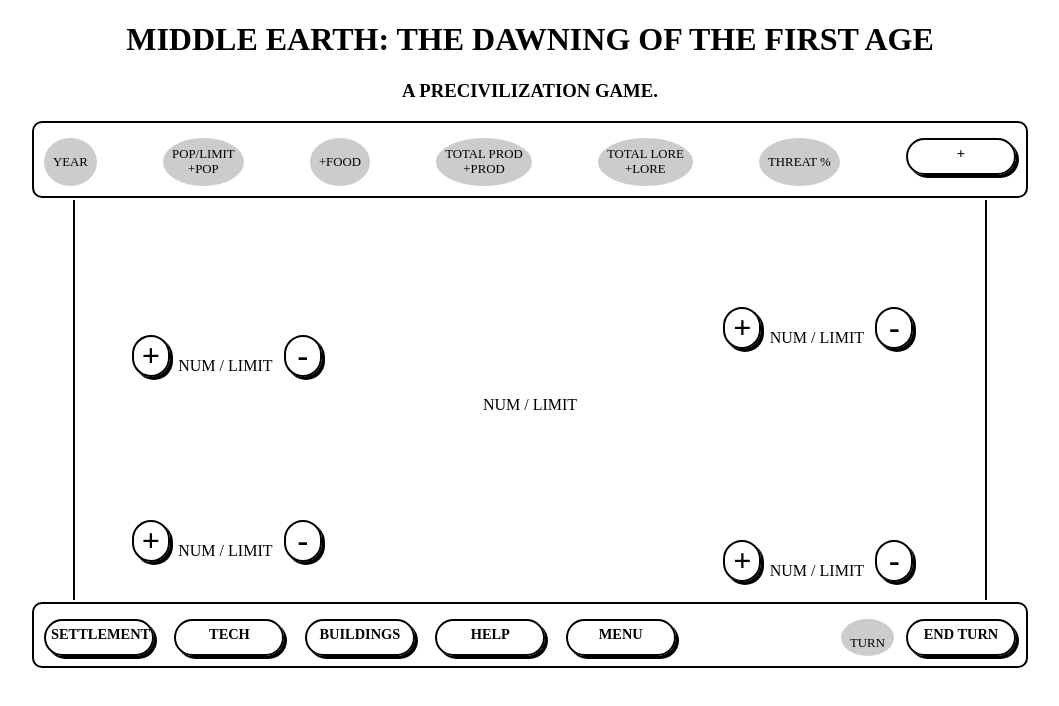
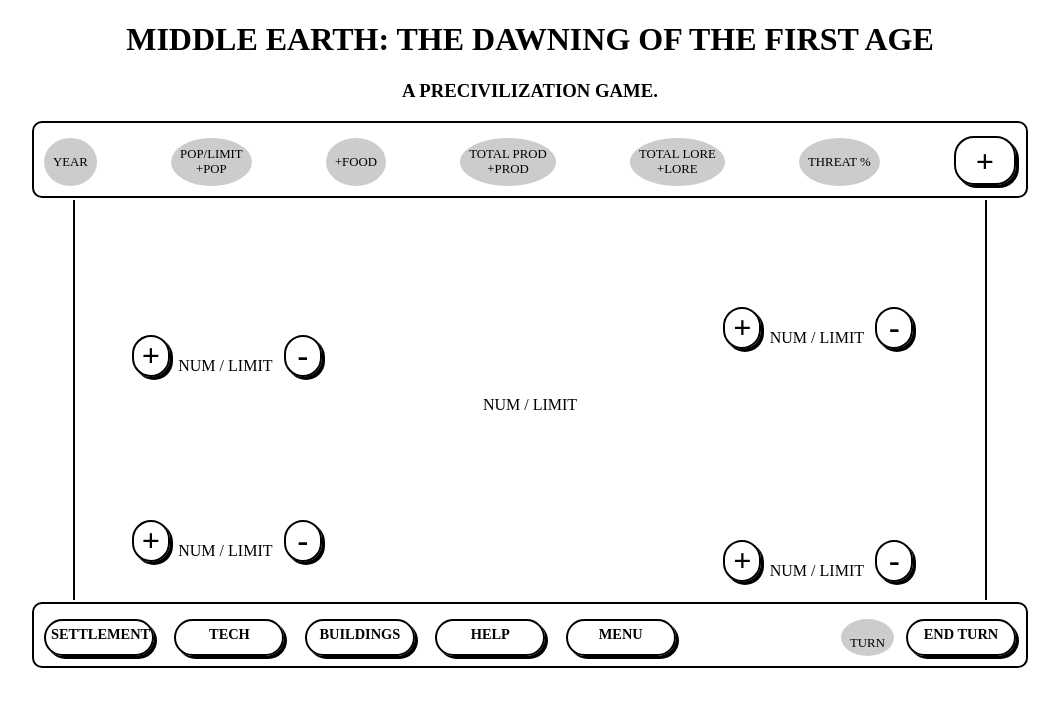
Before and after one commit to annestarley/Middle-Earth-dawning-of-the-first-age, a React (Create React App) app: page / in a window 1280 px wide. Shown: the top 706 px of the page, without its empty margins (110-1169 px from the left). Built offline with nearby package versions, Linux system fonts and the light colour scheme; a web font is replaced by a local one.

Commit message:
button updates

```diff
--- a/src/App.css
+++ b/src/App.css
@@ -203,3 +203,19 @@
   border-radius: 80%;
   font-size: 0.8rem;
 }
+
+.info-button {
+  box-shadow: 3px 3px;
+  width: 48px;
+  height: 35px;
+  border-radius: 20px;
+  border: solid 2px #000;
+  font-weight: bold;
+  font-size: 2rem;
+}
+
+.info-button:hover {
+  box-shadow: 4px 4px;
+  font-size: 2.2rem;
+  height: 39px;
+}
--- a/src/Components/Navigation/BottomNav.jsx
+++ b/src/Components/Navigation/BottomNav.jsx
@@ -15,17 +15,17 @@
       <Fragment>
         <div className='nav-bar'>
           <div className='left-bottom-nav'>
-            <div className='nav-bar-item settlement button'>
-              <div id='settlement' onClick={(e) => this.props.setConsole(e)}>Settlement</div>
+            <div className='nav-bar-item settlement button' id='settlement' onClick={(e) => this.props.setConsole(e)}>
+              <div id='settlement'>Settlement</div>
             </div>
-            <div className='nav-bar-item tech button'>
-              <div id='tech' onClick={(e) => this.props.setConsole(e)}>Tech</div>
+            <div className='nav-bar-item tech button' id='tech' onClick={(e) => this.props.setConsole(e)}>
+              <div id='tech'>Tech</div>
             </div>
-            <div className='nav-bar-item buildings button'>
-              <div id='buildings' onClick={(e) => this.props.setConsole(e)}>Buildings</div>
+            <div className='nav-bar-item buildings button' id='buildings' onClick={(e) => this.props.setConsole(e)}>
+              <div id='buildings'>Buildings</div>
             </div>
-            <div className='nav-bar-item help button'>
-              <div id='help' onClick={(e) => this.props.setConsole(e)}>Help</div>
+            <div className='nav-bar-item help button' id='help' onClick={(e) => this.props.setConsole(e)}>
+              <div id='help'>Help</div>
             </div>
             <div className='nav-bar-item menu button'>
               <div id='menu'>Menu</div>
--- a/src/Components/Navigation/TopNav.jsx
+++ b/src/Components/Navigation/TopNav.jsx
@@ -39,8 +39,8 @@
           <div className='nav-bar-item threat stats'>
             <div id='threat' className='single-line-item'>threat %</div>
           </div>
-          <div className='nav-bar-item info button'>
-            <div id='info' onClick={(e) => this.props.setConsole(e)}>+</div>
+          <div className='nav-bar-item info info-button' id='info' onClick={(e) => this.props.setConsole(e)}>
+            <div id='info'>+</div>
           </div>
         </div>
       </Fragment>
```
